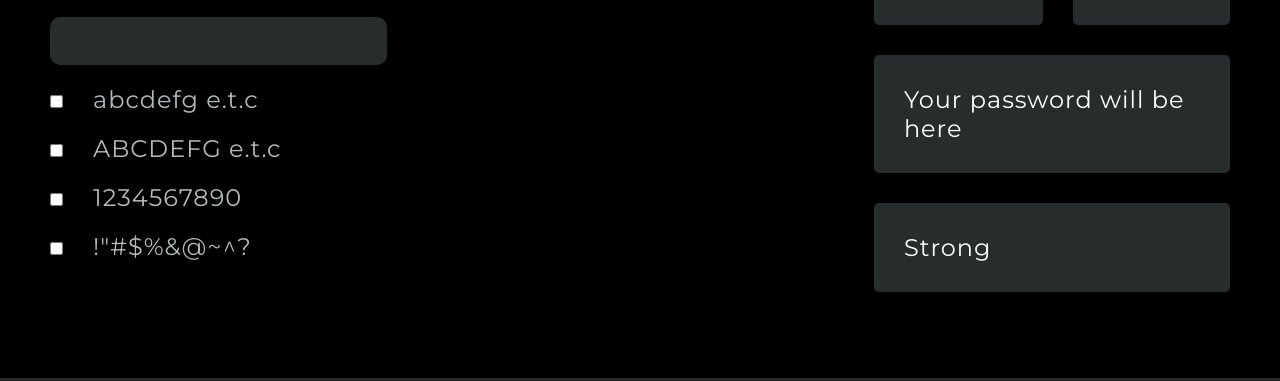
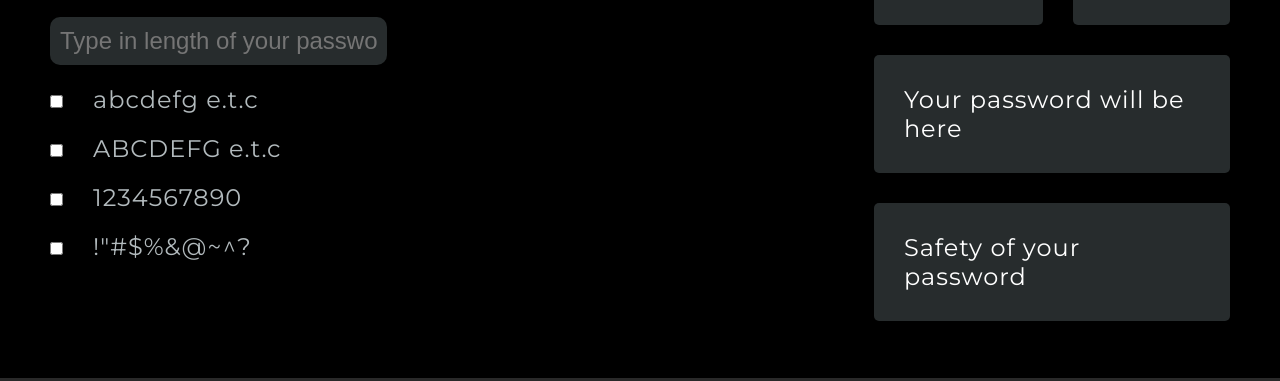
Before and after one commit to zurgenius/MUA, a plain HTML site: page passgenerator/passgenerator.html in a window 1280 px wide. Shown: the part 348-729 px from the top of the page. Drawn offline with nearby package versions, Linux system fonts and the light colour scheme.

Commit message:
minor changes

```diff
--- a/passgenerator/js/passgenerator.js
+++ b/passgenerator/js/passgenerator.js
@@ -43,7 +43,7 @@ const weaknessCheck = () => {
         }
 }
 
-const genPass = ( length, keys) => {
+const genPass = (length, keys) => {
     let password = ''
     for (let i = 0; i<length; i++){
         let randomKey = charsUsedInPassword[keys[Math.floor(Math.random() * keys.length)]]
--- a/passgenerator/passgenerator.html
+++ b/passgenerator/passgenerator.html
@@ -31,7 +31,7 @@
             <div class="button-group d-flex">
                 <h2>Select which characters to include in your password</h2>
                 <form action="" class="form d-flex" id="form">
-                    <input type="text" name="" class="pass-length" id="pass-length">
+                    <input type="text" name="" placeholder="Type in length of your password" class="pass-length" id="pass-length">
                     <label for="Small-letters"><input type="checkbox" name="Small-letters" id="">abcdefg e.t.c</label>
 
                     <label for="Capital letters"><input type="checkbox" name="Capital-letters" id="">ABCDEFG e.t.c</label>
@@ -47,7 +47,7 @@
                     <button class="help-btn" id="copy">Copy to clipboard</button>
                 </div>
                 <p class="pass-field" id="gen-password">Your password will be here</p>
-                <p class="pass-field" id="weakness">Strong</p>
+                <p class="pass-field" id="weakness">Safety of your password</p>
             </div>
         </div>
     </div>
```
